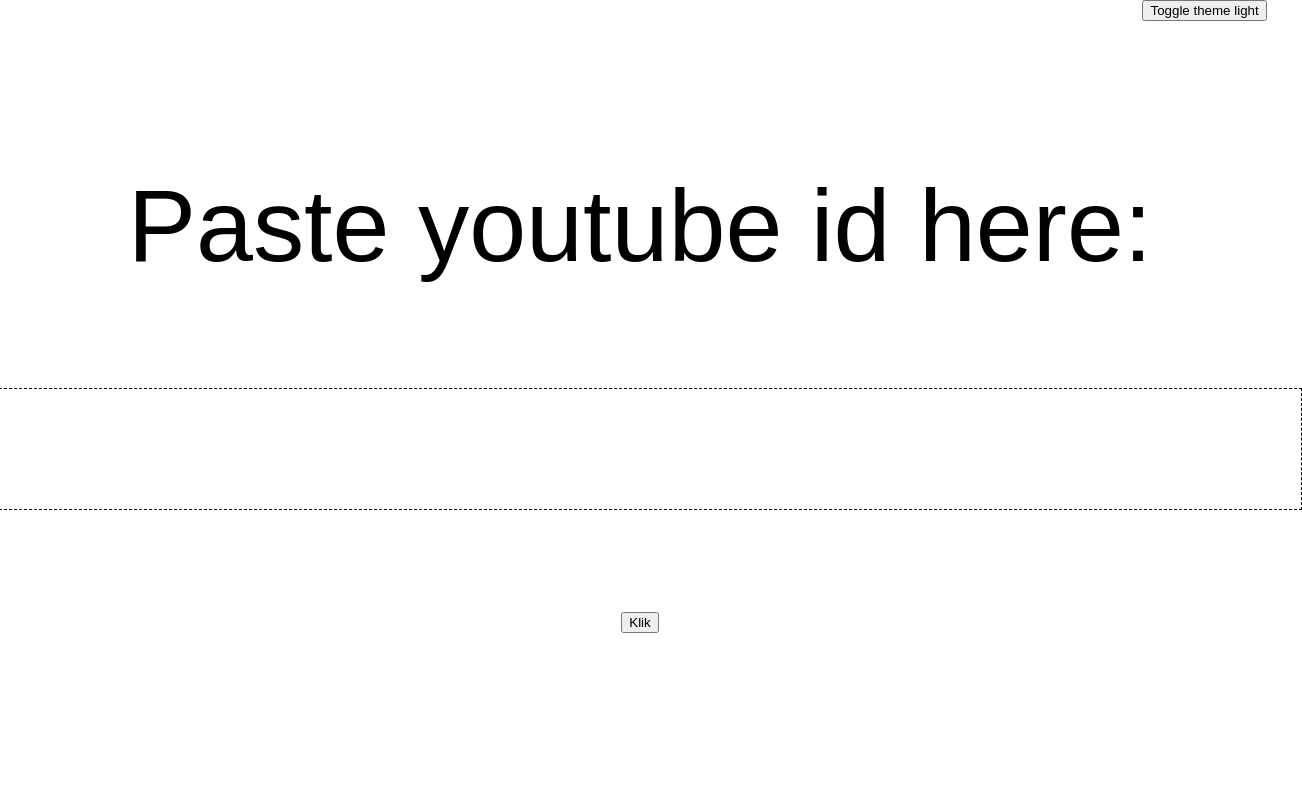
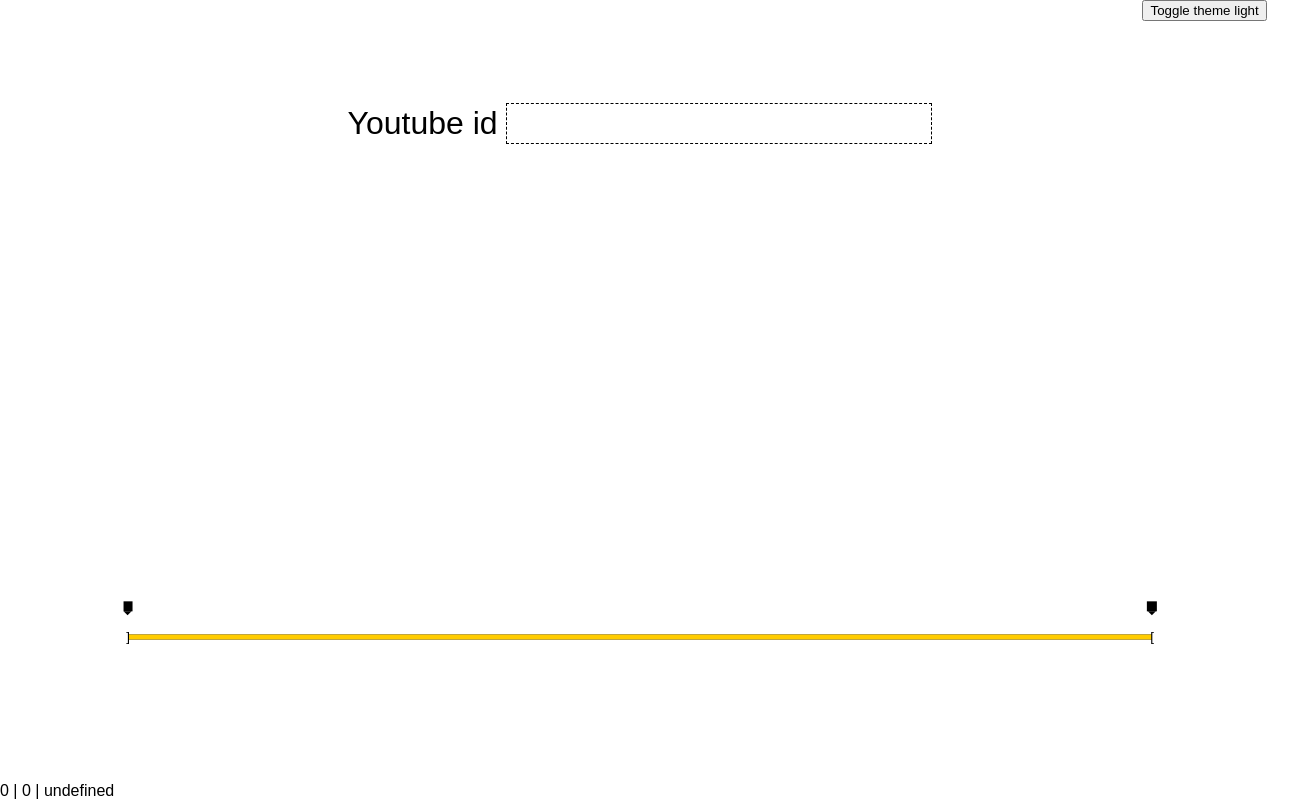
Before and after one commit to RickMeijer/poc_factory, a SvelteKit app in the folder apps/looper/: page / in a window 1280 px wide. Shown: the whole page, 1302 px wide, since content can reach past the window. Built offline with nearby package versions, Linux system fonts and the light colour scheme.

Commit message:
multirange, first layout done

```diff
--- a/apps/looper/package.json
+++ b/apps/looper/package.json
@@ -16,6 +16,7 @@
 	"devDependencies": {
 		"@playwright/test": "^1.28.1",
 		"@sveltejs/adapter-auto": "^2.0.0",
+		"@sveltejs/adapter-static": "2.0.1",
 		"@sveltejs/kit": "^1.5.0",
 		"@types/youtube-player": "^5.5.7",
 		"@typescript-eslint/eslint-plugin": "^5.45.0",
--- /dev/null
+++ b/apps/looper/src/components/Button.svelte
@@ -0,0 +1,31 @@
+<script lang="ts">
+	export let href = '';
+	export let disabled = false;
+</script>
+
+<svelte:element this={href ? 'a' : 'button'} {href} {disabled} on:click on:keydown>
+	<slot />
+</svelte:element>
+
+<style lang="scss">
+	button {
+		font-size: 0.7em;
+		padding: 0.4em 0.8em;
+		border-radius: 3px;
+		background: var(--fgColor);
+		color: var(--bgColor);
+		border: none;
+		text-transform: uppercase;
+		cursor: pointer;
+		transform: scale(1);
+		transition: transform 0.2s ease;
+		&[disabled] {
+			opacity: 0.4;
+			cursor: not-allowed;
+		}
+
+		&:hover {
+			transform: scale(1.02);
+		}
+	}
+</style>
--- /dev/null
+++ b/apps/looper/src/components/MultiRange.svelte
@@ -0,0 +1,128 @@
+<script lang="ts">
+	import { onMount } from 'svelte';
+
+	export let min: number;
+	export let max: number;
+	export let minValue: number;
+	export let maxValue: number;
+
+	export let label = (value: number) => value.toString();
+
+	export { className as class };
+	let className = '';
+
+	$: startPosition = `${(minValue / max) * 100}%`;
+	$: stopPosition = `${100 - (maxValue / max) * 100}%`;
+
+	let draggingStart: boolean;
+
+	let trackElem: HTMLElement;
+	let trackWidth: number;
+	let trackOffset: number;
+	let windowWidth: number;
+
+	function onMouseMove(ev: MouseEvent) {
+		const position = ev.pageX - trackOffset;
+		const newValue = (position / trackWidth) * max;
+
+		if (draggingStart && newValue < maxValue && newValue >= min) minValue = newValue;
+		else if (newValue > minValue && newValue <= max) maxValue = newValue;
+	}
+	function startDrag(ev: MouseEvent) {
+		const dragElem = ev.currentTarget as HTMLElement;
+		draggingStart = dragElem?.classList.contains('start');
+		window.addEventListener('mousemove', onMouseMove);
+	}
+	function stopDrag() {
+		window.removeEventListener('mousemove', onMouseMove);
+	}
+	onMount(() => {
+		const trackBBox = trackElem.getBoundingClientRect();
+		trackWidth = trackBBox.width;
+		trackOffset = trackBBox.left;
+	});
+</script>
+
+<svelte:window on:mouseup={stopDrag} bind:innerWidth={windowWidth} />
+<div class="controls {className}">
+	<div class="track" bind:this={trackElem} />
+	<div class="selection" style:left={startPosition} style:right={stopPosition} />
+
+	<div class="start" on:mousedown={startDrag} style:left={startPosition}>
+		<div class="valueLabel">{label(minValue)}</div>
+		<button>]</button>
+	</div>
+	<div class="stop" on:mousedown={startDrag} style:right={stopPosition}>
+		<div class="valueLabel">{label(maxValue)}</div>
+		<button>[</button>
+	</div>
+</div>
+
+<style lang="scss">
+	:root {
+		position: relative;
+	}
+	.selection,
+	.track {
+		height: 5px;
+		transform: translateY(50%);
+		background: var(--fgColor);
+	}
+	.selection {
+		position: absolute;
+		background: var(--supportColor);
+		left: 0;
+		right: 0;
+		top: 0;
+	}
+	button {
+		cursor: pointer;
+		color: var(--fgColor);
+		background: transparent; //var(--fgColor);
+		line-height: 1;
+		border: none;
+		border-radius: 100%;
+		width: 2.5em;
+		height: 2.5em;
+	}
+	.valueLabel {
+		font-size: 0.6em;
+		background: var(--fgColor);
+		color: var(--bgColor);
+		padding: 0.5em;
+		position: absolute;
+		bottom: calc(100% + 1em);
+		left: 50%;
+		transform: translateX(-50%);
+		&:after {
+			content: '';
+			border: 0.5em solid transparent;
+			border-top-color: var(--fgColor);
+			position: absolute;
+			top: 100%;
+			left: 50%;
+			transform: translateX(-50%);
+		}
+	}
+	.start,
+	.stop {
+		position: absolute;
+		display: flex;
+		flex-flow: column;
+		transform: translateY(-50%);
+		input {
+			width: 4em;
+			position: absolute;
+			border: none;
+			padding: 0.2em;
+		}
+	}
+	.start {
+		left: 0;
+		transform: translateX(-50%) translateY(-50%);
+	}
+	.stop {
+		right: 0;
+		transform: translateX(50%) translateY(-50%);
+	}
+</style>
--- a/apps/looper/src/routes/+layout.svelte
+++ b/apps/looper/src/routes/+layout.svelte
@@ -39,10 +39,12 @@
 	.theme-dark {
 		--fgColor: white;
 		--bgColor: black;
+		--supportColor: yellow;
 	}
 	.theme-light {
 		--fgColor: black;
 		--bgColor: white;
+		--supportColor: #fc0;
 	}
 
 	button {
--- /dev/null
+++ b/apps/looper/src/routes/+layout.ts
@@ -0,0 +1 @@
+export const ssr = true;
--- a/apps/looper/src/routes/+page.svelte
+++ b/apps/looper/src/routes/+page.svelte
@@ -2,85 +2,126 @@
 	import type { YouTubePlayer as YouTubePlayerType } from 'youtube-player/dist/types';
 	import YouTubePlayer from 'youtube-player';
 	import { onMount } from 'svelte';
-	import { fly } from 'svelte/transition';
 	import { browser } from '$app/environment';
+	import Button from '../components/Button.svelte';
+	import MultiRange from '../components/MultiRange.svelte';
 
-	let start: number;
+	let start = 0;
 	let stop: number;
 	let youtubeId: string;
 
 	let player: YouTubePlayerType;
 	let currentTime = 0;
 	let rafTimetracker: number;
+	let duration = 0;
+	let isPlaying = false;
 
+	$: if (browser && youtubeId) sessionStorage.setItem('youtubeId', youtubeId);
 	// Load youtube player
 	$: if (browser && youtubeId) player.loadVideoById(youtubeId, start, '480');
 	// Looping logic
-	$: if (player && currentTime >= stop) player.seekTo(start, true);
+	$: if (player && currentTime >= stop) {
+		player.seekTo(start, true);
+	}
 
 	onMount(() => {
+		youtubeId = sessionStorage.getItem('youtubeId') || '';
+
 		player = YouTubePlayer('player', {
 			height: '100%',
-			width: '100%'
+			width: '100%',
+			playerVars: {
+				modestbranding: 1,
+				rel: 0,
+				controls: 0,
+				autoplay: 0
+			}
 		});
 		player.on('stateChange', async ({ data }) => {
-			console.log('statechange', data);
 			rafTimetracker && cancelAnimationFrame(rafTimetracker);
-			// If playing, update currentTime var
-			if (data === 1) rafTimetracker = requestAnimationFrame(trackTime);
+			isPlaying = false;
+			// Data === 1 means playing state
+			if (data === 1) {
+				isPlaying = true;
+				rafTimetracker = requestAnimationFrame(trackTime);
+				duration = duration || (await player.getDuration());
+				stop = stop || duration;
+			}
 		});
 	});
+
+	function secondsToLabel(value: number) {
+		if (!value) return '';
+		const minutes = Math.floor(value / 60);
+		let seconds = Math.round(value - minutes * 60)
+			.toString()
+			.padStart(2, '0');
+		return `${minutes}:${seconds}`;
+	}
 
 	async function trackTime() {
 		currentTime = await player.getCurrentTime();
 		rafTimetracker = requestAnimationFrame(trackTime);
 	}
-	let hideInput = false;
 </script>
 
-<div class="videoId-input" class:videoId-input--hide={hideInput}>
-	Paste youtube id here:
-	<input type="text" bind:value={youtubeId} />
-	<button on:click={() => (hideInput = true)}>Klik</button>
+<div class="video-container">
+	<div class="videoId-input">
+		Youtube id
+		<input type="text" bind:value={youtubeId} />
+	</div>
+	{#if youtubeId}
+		<div class="controls">
+			<!-- <input type="number" bind:value={start} /> -->
+			<Button on:click={() => (start = currentTime)}>
+				start loop at {secondsToLabel(start || currentTime)}
+			</Button>
+
+			{#if start && stop}
+				<Button on:click={() => ((start = 0), (stop = duration))}>reset</Button>
+			{/if}
+
+			<!-- <input type="number" bind:value={stop} /> -->
+			<Button on:click={() => (stop = currentTime)}>
+				stop loop at {secondsToLabel(stop === duration ? currentTime : stop)}
+			</Button>
+		</div>
+	{/if}
+	<div id="player" />
+	<div class="video-controls" class:muted={isPlaying}>
+		<MultiRange
+			min={0}
+			max={duration}
+			bind:minValue={start}
+			bind:maxValue={stop}
+			label={secondsToLabel}
+		/>
+	</div>
 </div>
 
-<div class="video-container">
-	<div id="player" />
-</div>
-{#if youtubeId}
-	<div>
-		<input type="number" bind:value={start} />
-		<button on:click={() => (start = currentTime)}>Start marker</button>
-	</div>
-	<div>
-		<input type="number" bind:value={stop} />
-		<button on:click={() => (stop = currentTime)}>Stop marker</button>
-	</div>
-{/if}
+{currentTime} | {start} | {stop}
 
 <style lang="scss">
-	@keyframes flyIn {
-		0% {
-			transform: translateY(-100%);
-		}
-		100% {
-			transform: translateY(0%);
-		}
+	.video-container {
+		width: 80%;
+		aspect-ratio: 16/9;
+		margin: auto;
+		position: relative;
+		display: flex;
+		flex-flow: column;
+		gap: 2em;
+	}
+	.muted {
+		opacity: 0.5;
+	}
+	.controls {
+		font-size: 2em;
+		display: flex;
+		justify-content: space-between;
 	}
 	.videoId-input {
-		position: absolute;
-		display: flex;
-		flex-flow: column;
-		gap: 1em;
-		font-size: 8vw;
-		align-items: center;
-		justify-content: center;
-		top: 0;
-		bottom: 0;
-		left: 0;
-		right: 0;
-		color: var(--fgColor);
-		background: var(--bgColor);
+		text-align: center;
+		font-size: 2em;
 
 		input {
 			font-size: inherit;
@@ -100,19 +141,10 @@
 				box-shadow: 0 0 1em 0 red;
 			}
 		}
-
-		&--hide {
-			bottom: auto;
-			flex-flow: row;
-			font-size: 1em;
-			input {
-				flex-grow: 0;
-			}
-		}
 	}
-	.video-container {
+	.video-controls {
+		position: absolute;
 		width: 100%;
-		aspect-ratio: 16/9;
-		margin: auto;
+		bottom: 2.6em;
 	}
 </style>
--- a/apps/looper/svelte.config.js
+++ b/apps/looper/svelte.config.js
@@ -1,4 +1,4 @@
-import adapter from '@sveltejs/adapter-auto';
+import adapter from '@sveltejs/adapter-static';
 import { vitePreprocess } from '@sveltejs/kit/vite';
 
 /** @type {import('@sveltejs/kit').Config} */
```
Also changed, not shown: 1 other file (tests, documents, lock files or other folders).
